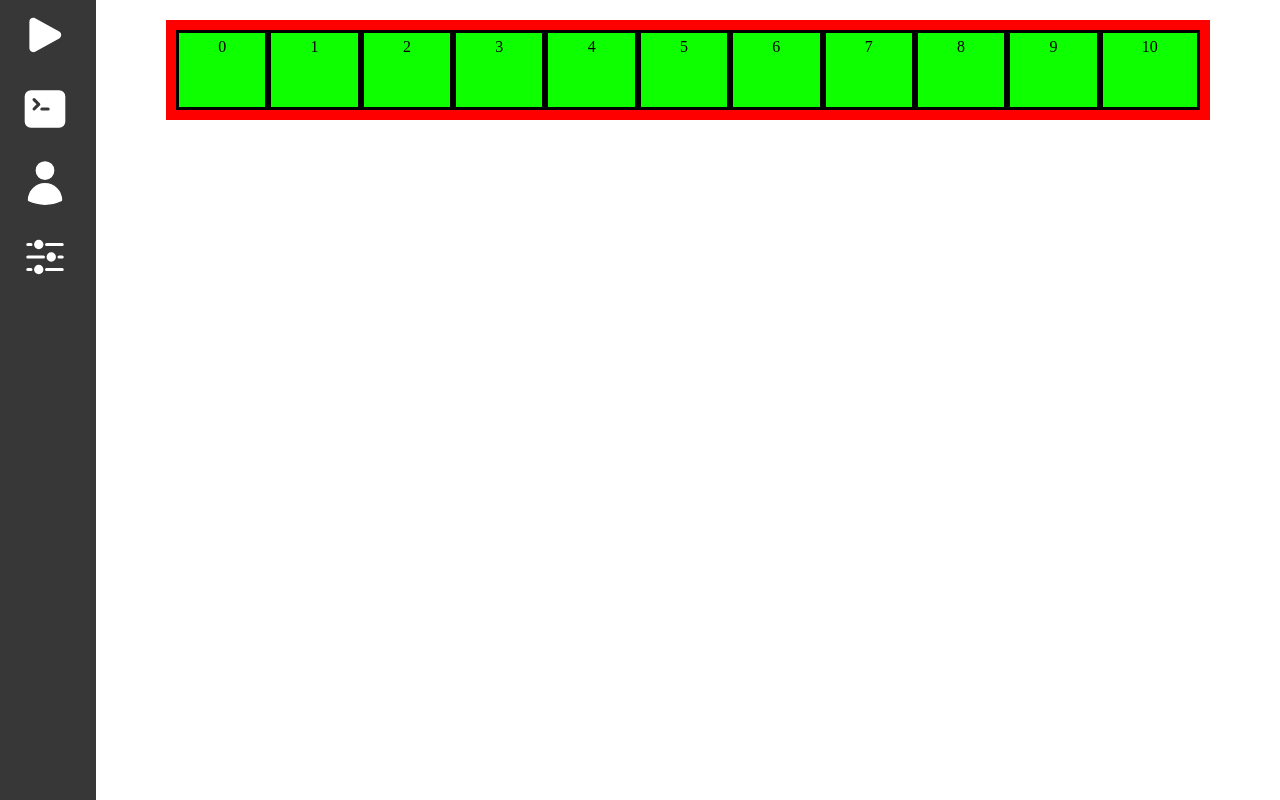
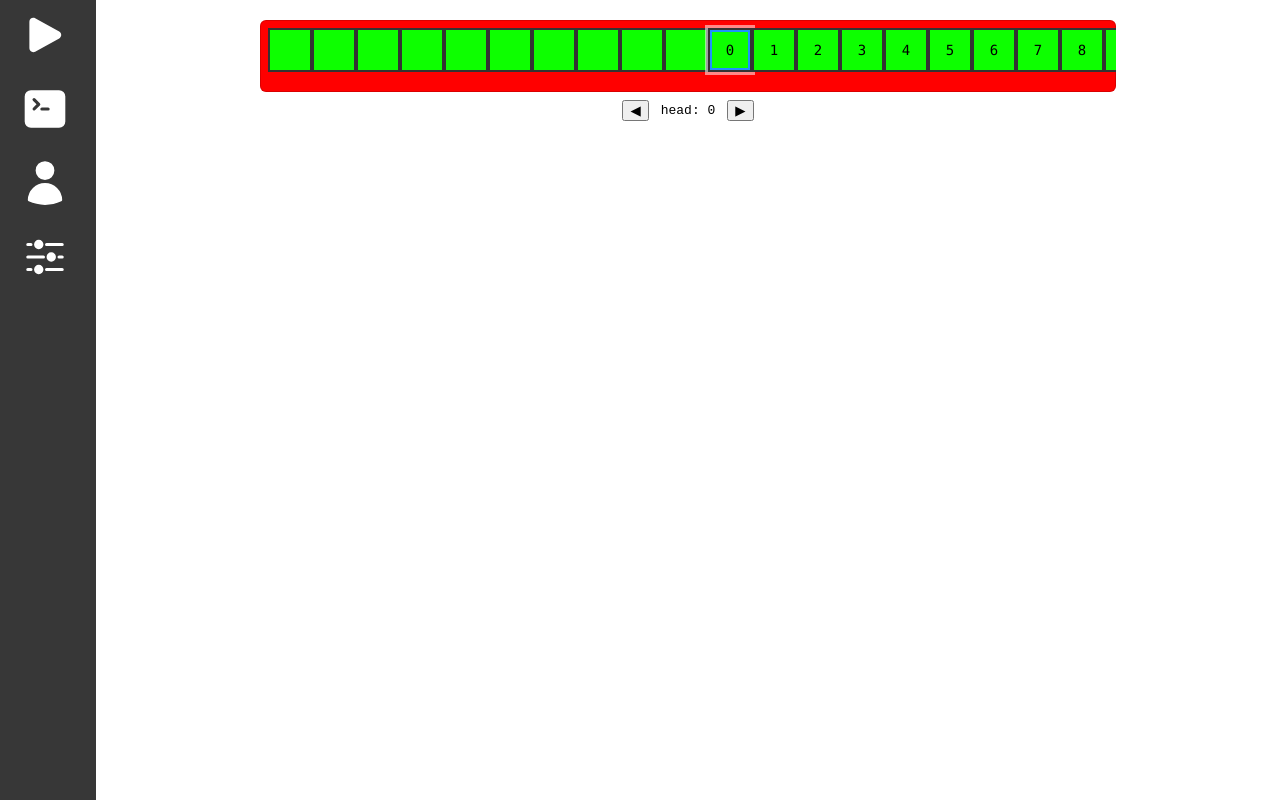
Before and after one commit to Haranana/Turing-Machine-Simulator-Frontend, a React (Vite) app: page / in a window 1280 px wide. Built offline with nearby package versions, Linux system fonts and the light colour scheme.

Commit message:
updated tape

```diff
--- a/package.json
+++ b/package.json
@@ -18,8 +18,8 @@
   },
   "devDependencies": {
     "@eslint/js": "^9.29.0",
-    "@types/react": "^19.1.8",
-    "@types/react-dom": "^19.1.6",
+    "@types/react": "^19.1.13",
+    "@types/react-dom": "^19.1.9",
     "@vitejs/plugin-react": "^4.5.2",
     "eslint": "^9.29.0",
     "eslint-plugin-react-hooks": "^5.2.0",
--- a/src/features/Tape/Tape.tsx
+++ b/src/features/Tape/Tape.tsx
@@ -1,8 +1,8 @@
 import "./tape.css"
-
 
 export type TapeSymbol = string;          // usually a singe char
 export type Tape   = Map<number, TapeSymbol>;
+import { useState , useRef, useMemo } from "react";
 
 export interface TapeState {
   head: number;
@@ -10,27 +10,109 @@ export interface TapeState {
 }
 
 interface TapeViewInput{
-    tapeState: TapeState;
+  tapeState: TapeState;
+  radius?: number;
+  cellPx?: number;
+  animateMs?: number;
 }
 
-export const TapeView = ({ tapeState }: TapeViewInput) => {
-  const radius = 10; //how many cells are shown at one given time
-  const cells = [];
+export const TapeView = ({ tapeState , radius=10, cellPx=40, animateMs=400}: TapeViewInput) => {
 
-  for (let i = tapeState.head - radius; i <= tapeState.head + radius; i++) {
-    const value : TapeSymbol | undefined = tapeState.tape.get(i);
-    if (value != null){
-        cells.push(
-            <div key={i} className="tape-cell">
-                {value}
-            </div>
-            );
-        }
+    const [head, setHead] = useState<number>(tapeState.head);
+
+  // Przesunięcie wizualne taśmy (px). 0 oznacza “wyrównane”.
+  const [offsetPx, setOffsetPx] = useState<number>(0);
+
+  // Czy aktualnie trwa animacja (aby ignorować kolejne kliknięcia).
+  const [isAnimating, setIsAnimating] = useState(false);
+
+  // Flaga na “snap bez transition” tuż po commicie ruchu.
+  const [noTransition, setNoTransition] = useState(false);
+
+    // Pamiętamy kierunek aktualnego kroku, żeby wiedzieć co zcommmitować w onTransitionEnd.
+  const dirRef = useRef<number>(0);
+
+
+  // Renderujemy pełne okno widoku (także puste komórki!)
+  const from = head - radius;
+  const to   = head + radius;
+
+  const cells = useMemo(() => {
+    const list = [];
+    for (let i = from; i <= to; i++) {
+
+      const value: TapeSymbol | undefined = tapeState.tape.get(i);
+
+      list.push(
+        <div
+          key={i}
+          className={`tape-cell ${i === head ? "tape-cell-head" : ""}`}
+          style={{ width: `${cellPx}px`, height: `${cellPx}px`, flex: `0 0 ${cellPx}px` }}
+          title={`i=${i}`}
+        >
+          {value ?? " "}
+        </div>
+      );
     }
+    return list;
+    // zależności: head, zakres, mapa (intencjonalnie minimalne)
+    // eslint-disable-next-line react-hooks/exhaustive-deps
+  }, [from, to, head, tapeState.tape, cellPx]);
+
+
+  // Jeden krok: dir = -1 (w lewo), 0 (stój), +1 (w prawo)
+  const step = (dir: -1 | 0 | 1) => {
+    if (isAnimating) return;
+    if (dir === 0) return;
+
+    dirRef.current = dir;
+    setIsAnimating(true);
+    setNoTransition(false);
+
+    // Jeżeli head idzie w prawo (+1), taśma wizualnie przesuwa się w lewo (−cellPx)
+    const visualShift = -dir * cellPx;
+    setOffsetPx(visualShift);
+  };
+
+  // Po zakończeniu transition “commit” i snap do 0 bez transition
+  const handleTransitionEnd = () => {
+    if (!isAnimating) return;
+
+    // 1) commit: faktycznie zmieniamy head
+    setHead(h => h + dirRef.current);
+
+    // 2) natychmiast wyłączamy transition i cofamy offset do 0, aby nie było skoku
+    setIsAnimating(false);
+    setNoTransition(true);
+    setOffsetPx(0);
+
+    // 3) w następnym ticku znów włączymy transition dla kolejnych kroków
+    //    (tutaj wystarczy zostawić noTransition=true do czasu kolejnego stepu)
+  };
+
+  const trackStyle: React.CSSProperties = {
+    transform: `translateX(${offsetPx}px)`,
+    transition: noTransition ? "none" : `transform ${animateMs}ms ease`,
+  };
+
+  const viewportStyle: React.CSSProperties = {
+    width: `${(2 * radius + 1) * cellPx}px`,
+    height: `${cellPx + 2 * 8}px`, // + padding/border jeśli chcesz
+  };
 
   return (
-    <div className="tape">
-      {cells}
+    <div className="tape-wrapper">
+      <div className="tape-viewport" style={viewportStyle}>
+        <div className="tape-track" style={trackStyle} onTransitionEnd={handleTransitionEnd}>
+          {cells}
+        </div>
+      </div>
+
+      <div className="tape-controls">
+        <button onClick={() => step(-1)} disabled={isAnimating}>◀︎</button>
+        <span className="tape-head-index">head: {head}</span>
+        <button onClick={() => step(+1)} disabled={isAnimating}>▶︎</button>
+      </div>
     </div>
   );
 };
--- a/src/features/Tape/tape.css
+++ b/src/features/Tape/tape.css
@@ -1,17 +1,48 @@
-.tape{
-    display: flex;
-    background-color: var(--color-debug-1);
-    padding: 10px;
-    min-width: 80vw;
-    min-height: 10vh;
-    align-items: stretch;
-    justify-content: center;
+.tape-wrapper {
+  display: flex;
+  flex-direction: column;
+  gap: 8px;
+  align-items: center;
 }
 
-.tape-cell{
-    background-color: var(--color-debug-2);
-    padding: 5px;
-    border: solid 3px;
-    flex-grow: 1;
-    align-items: center;
+/* Okno widoku – stała szerokość, ukrywa przepełnienie */
+.tape-viewport {
+  overflow: hidden;
+  background-color: var(--color-debug-1);
+  padding: 8px;
+  border-radius: 6px;
+  box-shadow: 0 0 0 1px rgba(0,0,0,.15) inset;
 }
+
+/* Pasek z komórkami, który przesuwamy translateX */
+.tape-track {
+  display: flex;
+  align-items: stretch;
+  will-change: transform;
+}
+
+.tape-cell {
+  background-color: var(--color-debug-2);
+  border: solid 2px #333;
+  display: flex;
+  align-items: center;
+  justify-content: center;
+  font-family: ui-monospace, SFMono-Regular, Menlo, Consolas, "Liberation Mono", monospace;
+  font-size: 14px;
+  user-select: none;
+}
+
+.tape-cell-head {
+  outline: 3px solid #fff8;
+  box-shadow: 0 0 0 2px #1e90ff inset;
+}
+
+.tape-controls {
+  display: flex;
+  align-items: center;
+  gap: 12px;
+}
+
+.tape-head-index {
+  font-family: monospace;
+}
```
Also changed, not shown: 1 other file (tests, documents, lock files or other folders).
